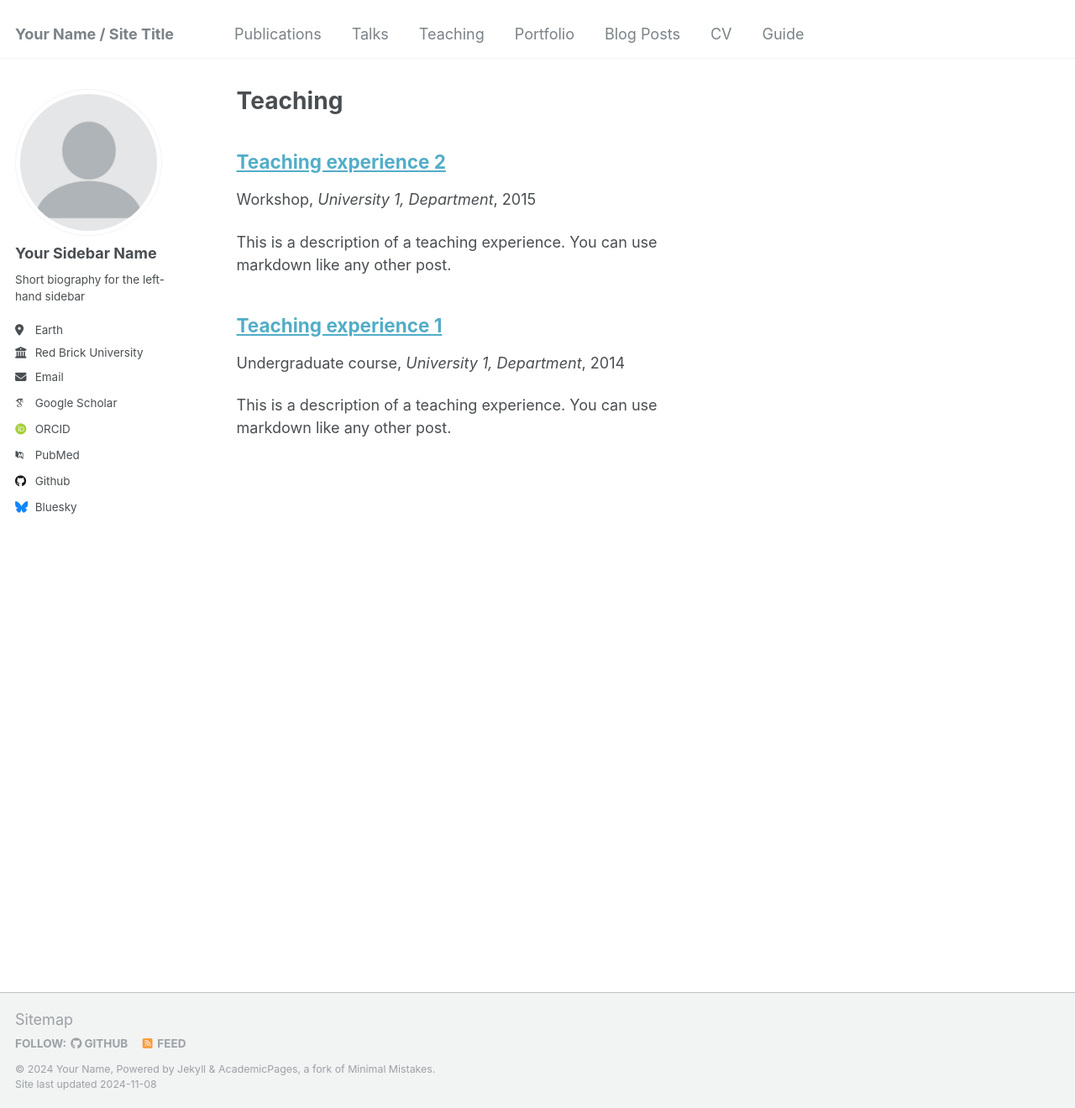
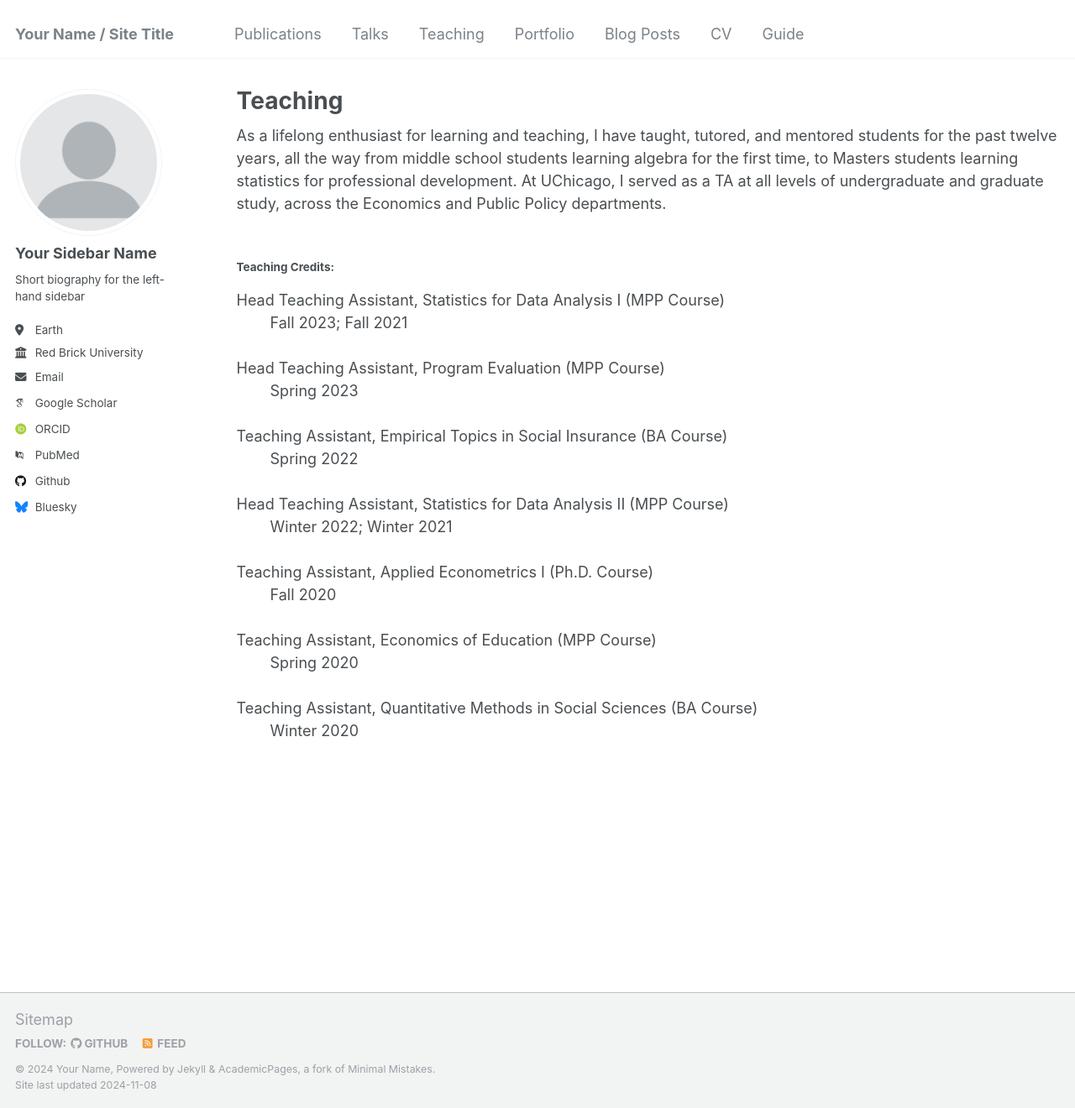
Before and after one commit to mvinnakota/mvinnakota.github.io, a Jekyll site: the page built from _pages/teaching.html, in a window 1280 px wide and 1320 px high. Shown: the whole window at 84% size. Built offline with Jekyll 4.4.1, drawn with Linux system fonts in a browser that asks for light colours; some web fonts are replaced.

Commit message:
Update teaching.html

```diff
--- a/_pages/teaching.html
+++ b/_pages/teaching.html
@@ -5,8 +5,31 @@ permalink: /teaching/
 author_profile: true
 ---
 
-{% include base_path %}
+As a lifelong enthusiast for learning and teaching, I have taught, tutored, and mentored students for the past twelve years, all the way from middle school students learning algebra for the first time, to Masters students learning statistics for professional development. At UChicago, I served as a TA at all levels of undergraduate and graduate study, across the Economics and Public Policy departments.
+<br>
+<br>
 
-{% for post in site.teaching reversed %}
-  {% include archive-single.html %}
-{% endfor %}
+<h4>Teaching Credits: </h4>
+<dl>
+<dt> Head Teaching Assistant, Statistics for Data Analysis I (MPP Course) </dt>
+<dd> Fall 2023; Fall 2021 </dd>
+<br>
+<dt>  Head Teaching Assistant, Program Evaluation (MPP Course)
+<dd> Spring 2023</dd>
+<br>
+<dt>  Teaching Assistant, Empirical Topics in Social Insurance (BA Course)
+<dd> Spring 2022 </dd>
+<br>
+<dt>  Head Teaching Assistant, Statistics for Data Analysis II (MPP Course)
+<dd> Winter 2022; Winter 2021 </dd>
+<br>
+<dt>  Teaching Assistant, Applied Econometrics I (Ph.D. Course)
+<dd> Fall 2020 </dd>
+<br>
+<dt>  Teaching Assistant, Economics of Education (MPP Course)
+<dd> Spring 2020 </dd>
+<br>
+<dt>  Teaching Assistant, Quantitative Methods in Social Sciences (BA Course)
+<dd> Winter 2020 </dd>
+<br>
+</dl>
```
